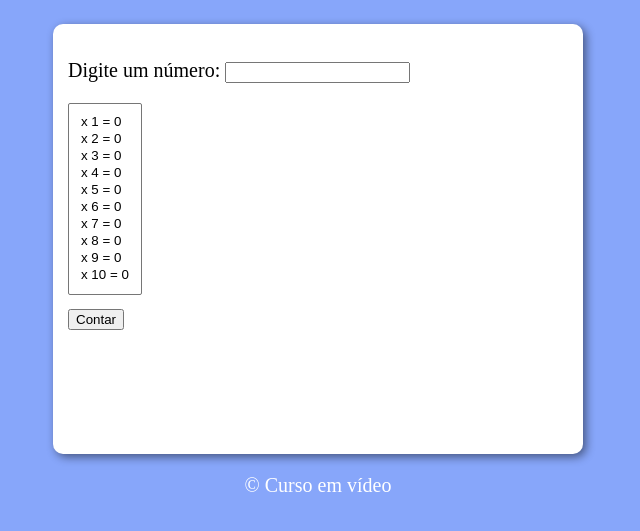
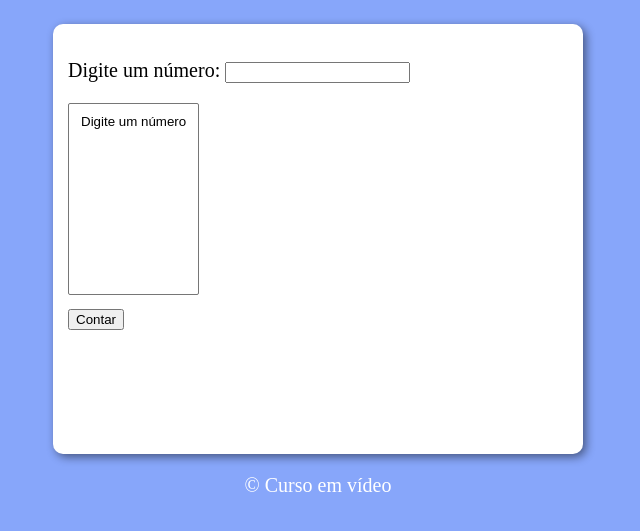
Before and after one commit to saulocode1/javascript, a plain HTML site: page aula14ex2/ex018.html in a window 1280 px wide. Both pictures are taken after a click on the button "Contar". Shown: the part 77-608 px from the top of the page, without its empty margins (322-962 px from the left). Drawn offline with Linux system fonts and the light colour scheme.

Commit message:
Create aula14 ex 02

```diff
--- a/aula14ex2/ex018.html
+++ b/aula14ex2/ex018.html
@@ -13,8 +13,7 @@
     </header>
     <section>
         <p>Digite um número:
-            <input type="number" name="input" id="input">
-
+            <input type="number" name="" id="numero">
         </p>
 
         <div>
--- a/aula14ex2/script.js
+++ b/aula14ex2/script.js
@@ -1,23 +1,21 @@
-var button = document.querySelector('input#button')
+let button = document.querySelector('input#button')
 
-button.addEventListener('click', tabuada)
+button.addEventListener('click', clicar)
 
-function tabuada() {
-    let input = document.querySelector('input#input')
-    let tab = document.querySelector('select#tabuada')
-    let valor = input.value
+function clicar() {
+    let numero = document.querySelector('input#numero')
+    let select = document.querySelector('select')
 
-    if (valor.length == 0) {
-        alert('Digite um número.')
-    }
+    if (numero.value.length == 0) {
+        alert('Valor inválido.')
+    } else {
+        let valor = Number(numero.value)
 
-    tab.innerHTML = ''
-    for (var c = 1; c <= 10; c++) {
-        let item = document.createElement('option')
-
-        console.log(item)
-        item.innerHTML = `${valor} x ${c} = ${valor*c}`
-        item.value = `tab${c}`
-        tab.appendChild(item) // adicionar filho item dentro de tab
+        select.innerText = '' //limpar select
+        for (c = 1; c <= 10; c++) {
+            let item = document.createElement('option') //criar option a cada loop
+            item.innerText = `${valor} x ${c} = ${c*valor}`
+            select.appendChild(item)
+        }
     }
 }
```
